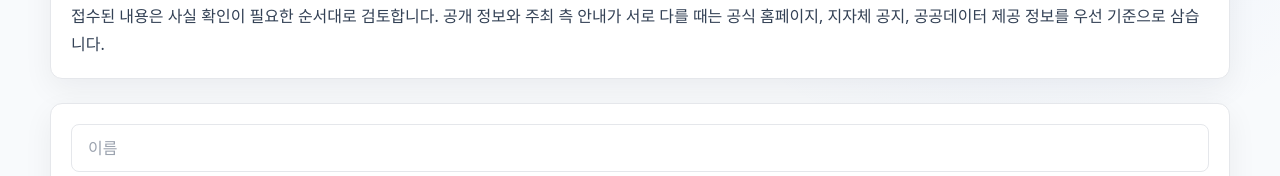
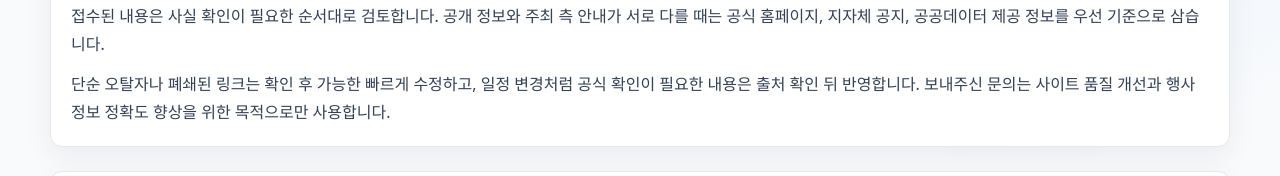
Before and after one commit to agfe228-creator/baraissue-git, a Next.js app: page /contact in a window 1280 px wide. Shown: the part 396-572 px from the top of the page. Built offline with nearby package versions, Linux system fonts and the light colour scheme; no server answers.

Commit message:
Add contact response guidance

```diff
--- a/src/app/contact/page.tsx
+++ b/src/app/contact/page.tsx
@@ -24,6 +24,10 @@ export default function ContactPage() {
             접수된 내용은 사실 확인이 필요한 순서대로 검토합니다. 공개 정보와 주최 측 안내가 서로 다를 때는 공식 홈페이지, 지자체 공지,
             공공데이터 제공 정보를 우선 기준으로 삼습니다.
           </p>
+          <p className="mt-3">
+            단순 오탈자나 폐쇄된 링크는 확인 후 가능한 빠르게 수정하고, 일정 변경처럼 공식 확인이 필요한 내용은 출처 확인 뒤 반영합니다.
+            보내주신 문의는 사이트 품질 개선과 행사 정보 정확도 향상을 위한 목적으로만 사용합니다.
+          </p>
         </div>
         <ContactForm />
       </section>
```
